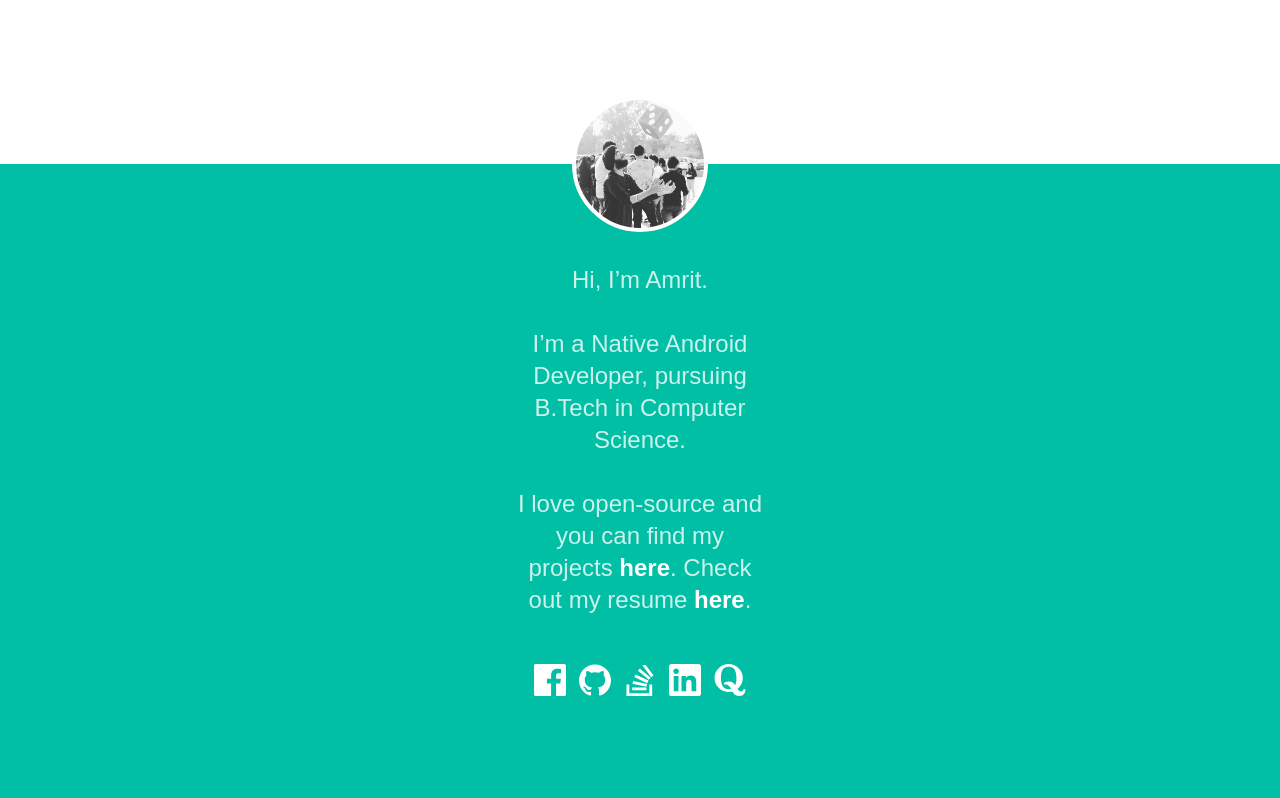
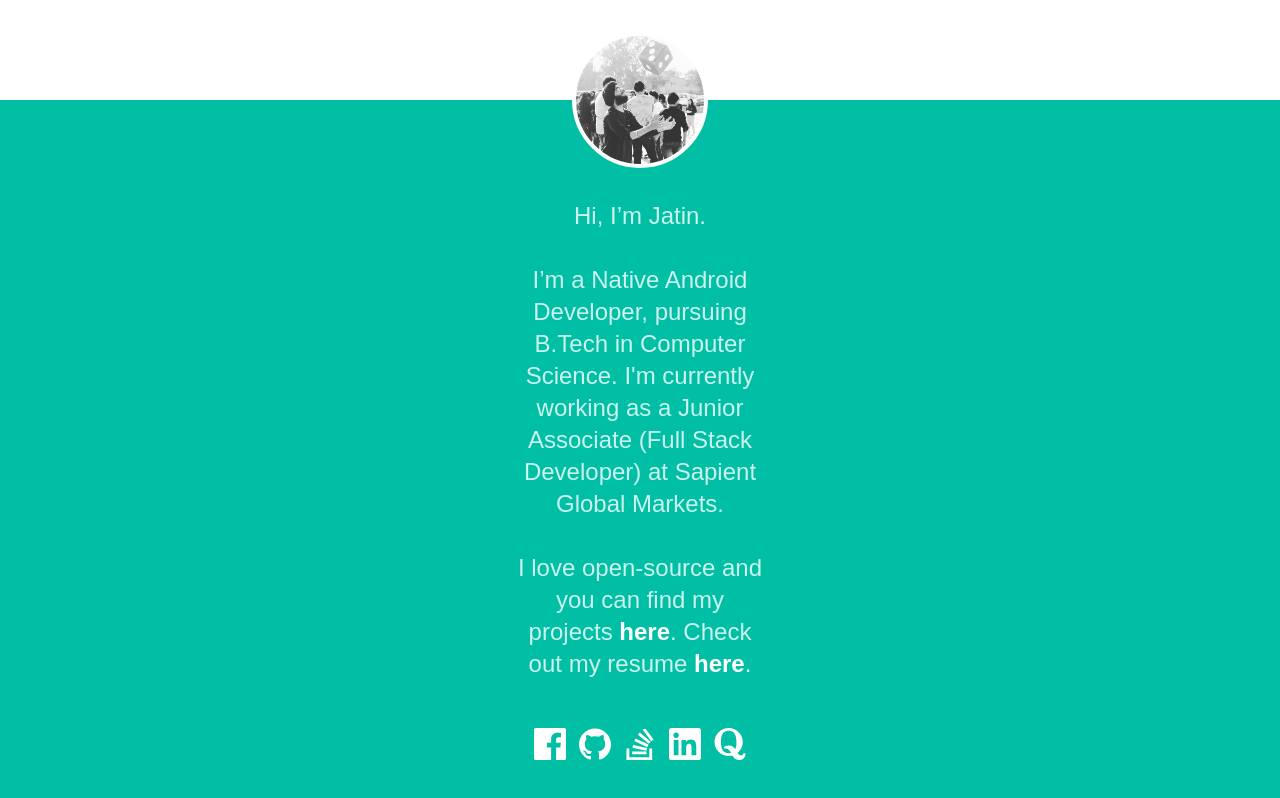
Before and after one commit to JatinPruthi/JatinPruthi.github.io, a plain HTML site: page index.html in a window 1280 px wide. Drawn offline with Linux system fonts and the light colour scheme.

Commit message:
updated details

```diff
--- a/index.html
+++ b/index.html
@@ -7,7 +7,7 @@
   <meta name=viewport content="width=device-width, initial-scale=1, maximum-scale=1">
   <meta name="description" content="Amrit Singh | SuperHaker | Android Developer & Designer | Hackathon Enthusiast | Pianist.
   				    Find out more about me here.">
-  <title>Amrit Singh</title>
+  <title>Jatin Pruthi</title>
   <meta name="keywords" content="SuperHaker, amrit coder, amrit singh, singhamrit, amrit singh coder, singhamrit.me, amritsingh.me, msit, ggsipu, coder, superhaker, Superhaker, superHaker, hackathon, android, developer">
   <meta name=mobile-web-app-capable content=yes>
   <meta name="author" content="SuperHaker">
@@ -28,8 +28,8 @@
     <div class=content>
       <div class=avatar>
       </div>
-      <p>Hi, I’m Amrit.</p>
-      <p>I’m a Native Android Developer, pursuing B.Tech in Computer Science.</p><p>I love open-source and you can find my projects <a href=https://github.com/SuperHaker target="_blank">here</a>. Check out my resume <a href="https://drive.google.com/file/d/0B1Rl_aMjKEu8b3V5TXR0X3Roazg/view" target="_blank">here</a>.</p>
+      <p>Hi, I’m Jatin.</p>
+      <p>I’m a Native Android Developer, pursuing B.Tech in Computer Science. I'm currently working as a Junior Associate (Full Stack Developer) at Sapient Global Markets.</p><p>I love open-source and you can find my projects <a href=https://github.com/SuperHaker target="_blank">here</a>. Check out my resume <a href="https://drive.google.com/file/d/0B1Rl_aMjKEu8b3V5TXR0X3Roazg/view" target="_blank">here</a>.</p>
       <div class=icons>
         <a rel=me href=https://twitter.com/_SuperHaker title=Twitter class=twitter target="_blank"></a>
         <a rel=me href=https://facebook.com/SuperHaker title=Facebook class=facebook target="_blank"></a>
```
